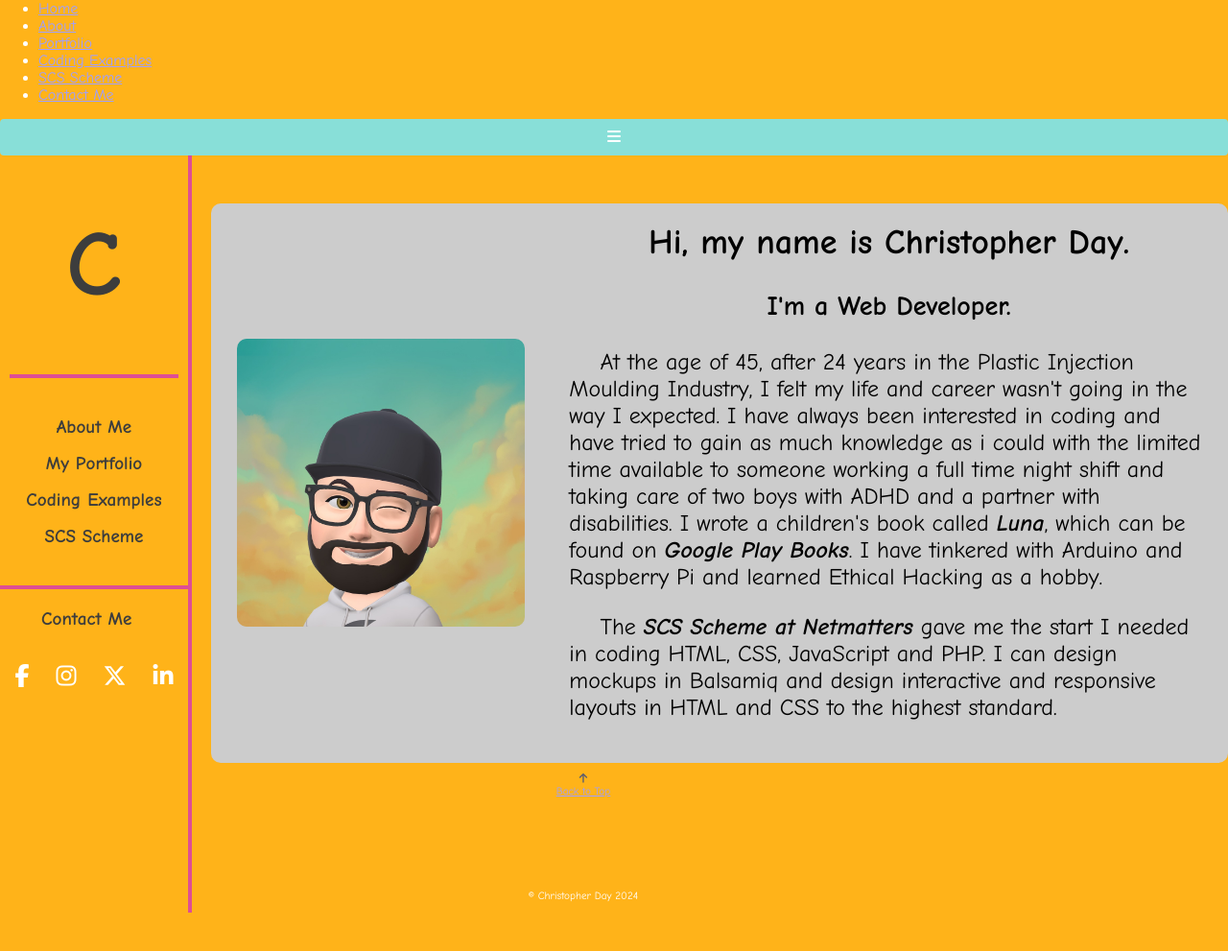
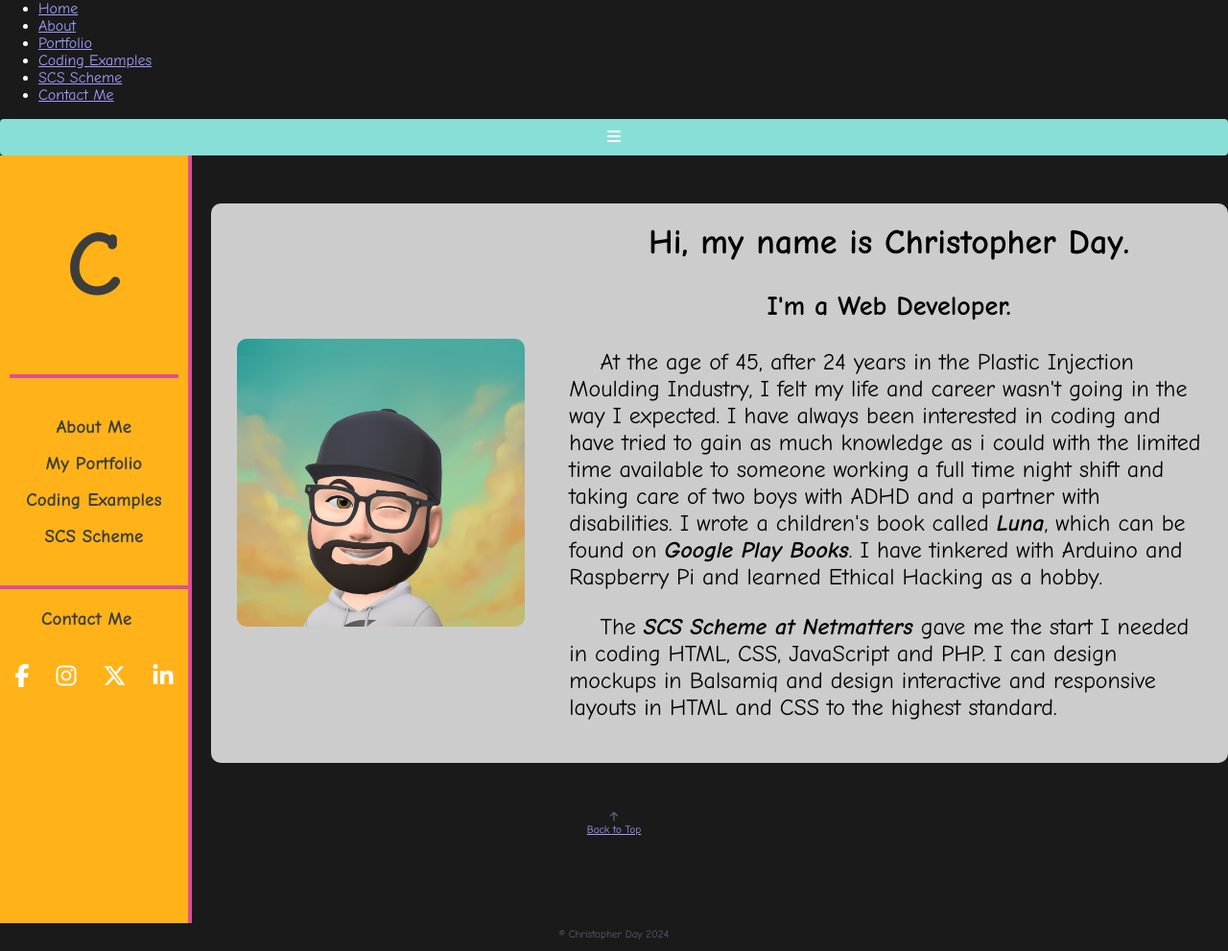
Before and after one commit to HackerDeDoDah/portfolio1, a PHP site: page /about.html in a window 1280 px wide. Shown: the whole page at 96% size. Before the commit the page ends 951 px from the top, so only its background shows below. Run offline with PHP 8.4, Linux system fonts and the light colour scheme; some libraries are stand-ins or nearby versions.

Commit message:
some changes to layout and navbar and sidebar

```diff
--- a/css/styles.css
+++ b/css/styles.css
@@ -47,11 +47,12 @@
   }
 }
 @media (min-width: 992px) {
-  aside .nav {
+  aside .nav, aside nav {
     display: none;
   }
   aside aside {
     display: flex;
+    z-index: 200;
   }
   aside .text-container {
     max-width: 500px;
@@ -189,14 +190,14 @@
 
 main {
   max-width: 100%;
+  padding: 20px;
+  background-color: rgb(27, 26, 26);
 }
 
 .main-grid {
   display: grid;
   grid-template-columns: repeat(auto-fit, minmax(280px, 1fr));
-  justify-items: space-evenly;
-  align-items: center;
-  margin-top: 5px;
+  gap: 20px;
 }
 @media (min-width: 576px) {
   .main-grid footer {
@@ -224,11 +225,12 @@
   }
 }
 @media (min-width: 992px) {
-  .main-grid .nav {
+  .main-grid .nav, .main-grid nav {
     display: none;
   }
   .main-grid aside {
     display: flex;
+    z-index: 200;
   }
   .main-grid .text-container {
     max-width: 500px;
@@ -295,7 +297,7 @@
 .card {
   display: flex;
   flex-direction: column;
-  width: 90%;
+  width: 100%;
   padding: 10px;
   border: 1px solid #ccc;
   background-color: var(--green-c);
@@ -328,7 +330,7 @@
 
 html, body {
   scroll-behavior: smooth;
-  background-color: var(--blue-c);
+  background-color: rgb(27, 26, 26);
   margin: 0;
   padding: 0;
   height: 100%;
@@ -348,14 +350,15 @@
   display: none;
   flex-direction: column;
   margin-top: auto;
-  max-width: 100%;
-  width: 95%;
+  max-width: 100vw;
+  width: 100%;
   align-items: center;
 }
 
 .copyright {
   font-size: 0.7rem;
   text-align: center;
+  color: #5b5e70;
 }
 
 .to-top {
@@ -381,9 +384,12 @@
   color-scheme: dark;
 }
 
+.hero {
+  height: 100vh;
+}
 .hero img {
   width: 100vw;
-  height: 900px;
+  height: 100vh;
   object-fit: cover;
 }
 
@@ -419,11 +425,12 @@
   }
 }
 @media (min-width: 992px) {
-  .hero-container .nav {
+  .hero-container .nav, .hero-container nav {
     display: none;
   }
   .hero-container aside {
     display: flex;
+    z-index: 200;
   }
   .hero-container .text-container {
     max-width: 500px;
@@ -697,7 +704,7 @@
   margin-bottom: 20px;
   padding-top: 40px;
   max-width: 100%;
-  width: 90%;
+  width: 100%;
 }
 .contact-info h2 {
   font-size: 1.2em;
@@ -756,11 +763,12 @@
   }
 }
 @media (min-width: 992px) {
-  .container .nav, .container-inner .nav {
+  .container .nav, .container nav, .container-inner .nav, .container-inner nav {
     display: none;
   }
   .container aside, .container-inner aside {
     display: flex;
+    z-index: 200;
   }
   .container .text-container, .container-inner .text-container {
     max-width: 500px;
--- a/sass/_contact.scss
+++ b/sass/_contact.scss
@@ -69,7 +69,7 @@
     margin-bottom: 20px;
     padding-top: 40px;
     max-width: 100%;
-    width: 90%;
+    width: 100%;
     h2 {
         font-size: 1.2em;
     }
--- a/sass/_footer.scss
+++ b/sass/_footer.scss
@@ -4,14 +4,15 @@
     display: none;
     flex-direction: column;
     margin-top: auto;
-    max-width: 100%;
-    width: 95%;
+    max-width: 100vw;
+    width: 100%;
     align-items: center;
 }
 
 .copyright {
     font-size: .7rem;
     text-align: center;
+    color:#5b5e70;
 }
 .to-top {
     font-size: .7rem;
--- a/sass/_hero.scss
+++ b/sass/_hero.scss
@@ -1,11 +1,14 @@
 @use 'mixins' as m;
 
-.hero img {
-    width: 100vw;
-    height: 900px;
-    object-fit: cover;
+.hero {
+    height: 100vh;
+    img {
+        width: 100vw;
+        height: 100vh;
+        object-fit: cover;
+    }
+}
 
-}
 
 .hero-container {
     display: flex;
--- a/sass/_layout.scss
+++ b/sass/_layout.scss
@@ -8,7 +8,7 @@
 }
 html, body {
     scroll-behavior: smooth;
-    background-color: var(--blue-c);
+    background-color: rgb(27, 26, 26);
     margin: 0;
     padding: 0;
     height: 100%;
--- a/sass/_main.scss
+++ b/sass/_main.scss
@@ -3,14 +3,14 @@
 
 main {
     max-width: 100%;
+    padding: 20px;
+    background-color: rgb(27, 26, 26);
 }
 
 .main-grid {
     display: grid;
     grid-template-columns: repeat(auto-fit, minmax(280px, 1fr));
-    justify-items: space-evenly;
-    align-items: center;
-    margin-top: 5px;
+    gap: 20px;
     @include m.responsive;
 }
 
@@ -21,7 +21,7 @@
 .card {
     display: flex;
     flex-direction: column;
-    width: 90%;
+    width: 100%;
     padding: 10px;
     border: 1px solid #ccc;
     background-color: var(--green-c);
--- a/sass/_mixins.scss
+++ b/sass/_mixins.scss
@@ -70,11 +70,13 @@
     }
     @media (min-width: 992px) {
         // width: calc(100vw - 200px);
-        .nav {
+        .nav, nav {
             display: none;
         }
+
         aside {
             display: flex;
+            z-index: 200;
         }
         .text-container {
             max-width: 500px;
@@ -111,16 +113,11 @@
             gap: 20px;
         }
         .hero-container {
-            // margin-left: 200px;
             width: 100%;
         }
         .downwards {
             display: flex;
         }
-        // .hero-img {
-        //     width: 100%;
-        //     margin-left: 200px;
-        // }
         .scheme {
             margin-left: 200px;
         }
@@ -139,11 +136,5 @@
         .main-grid {
             grid-template-columns: repeat( 3, 1fr );
         }
-        // .hero-img {
-        //     max-width: 100%;
-        //     height: auto;
-        // }
-
     }
-
 }
```
Also changed, not shown: scheme.html (+29 -42 lines), 1 other file.
